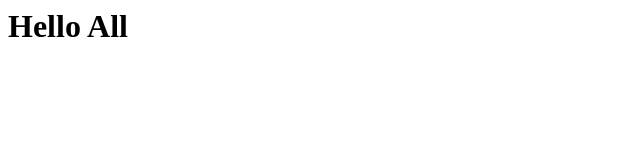
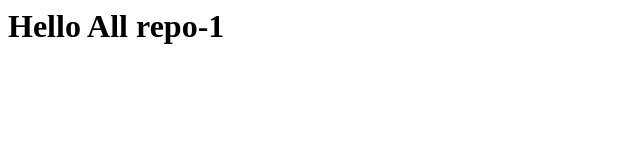
Before and after one commit to saloni-chaudhari09/my-repo, a plain HTML site: page index.html in a window 1280 px wide. Shown: the whole page, without its empty margins (0-640 px from the left). Drawn offline with Linux system fonts and the light colour scheme.

Commit message:
Update header text in index.html

```diff
--- a/index.html
+++ b/index.html
@@ -1 +1 @@
-<h1>Hello All </h1>
+<h1>Hello All repo-1 </h1>
```
